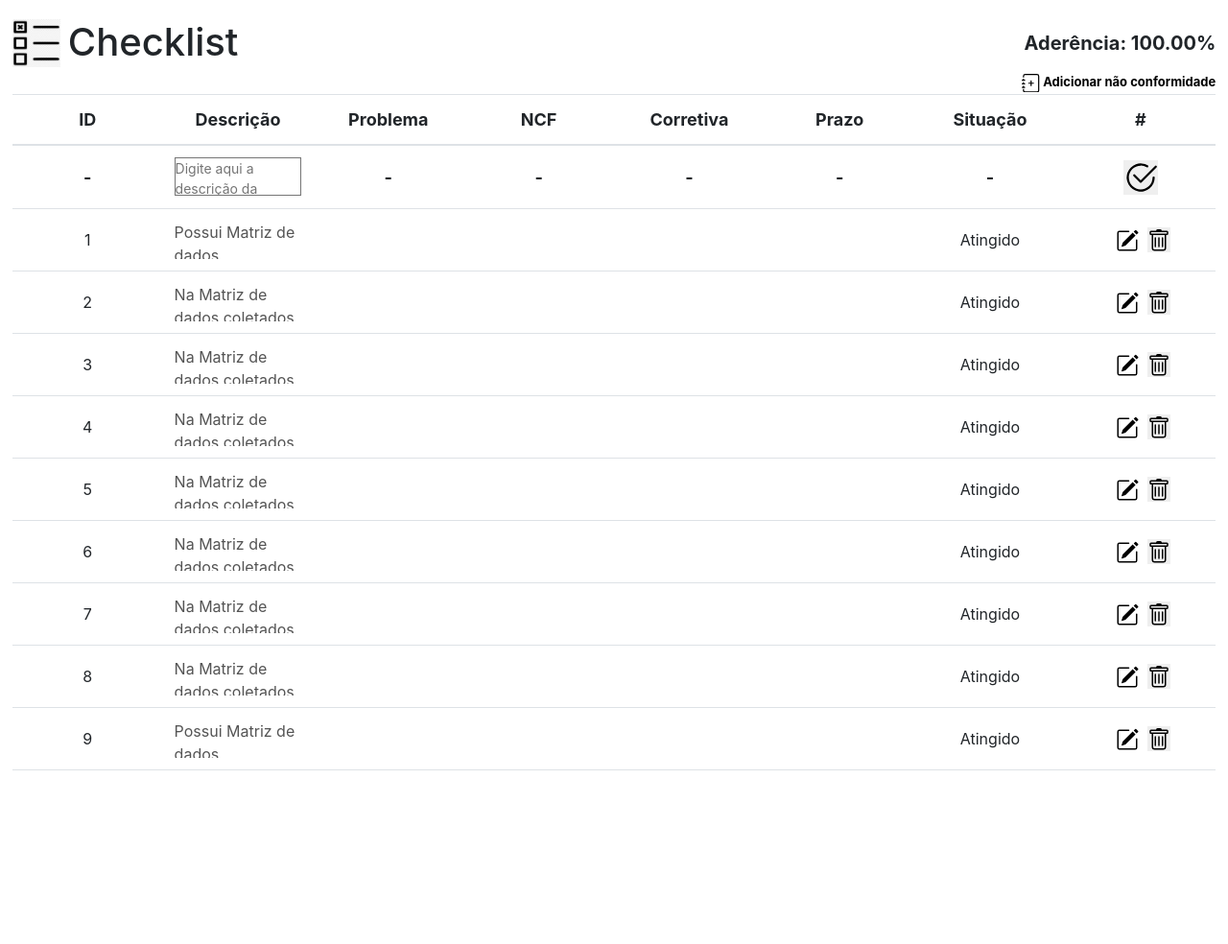
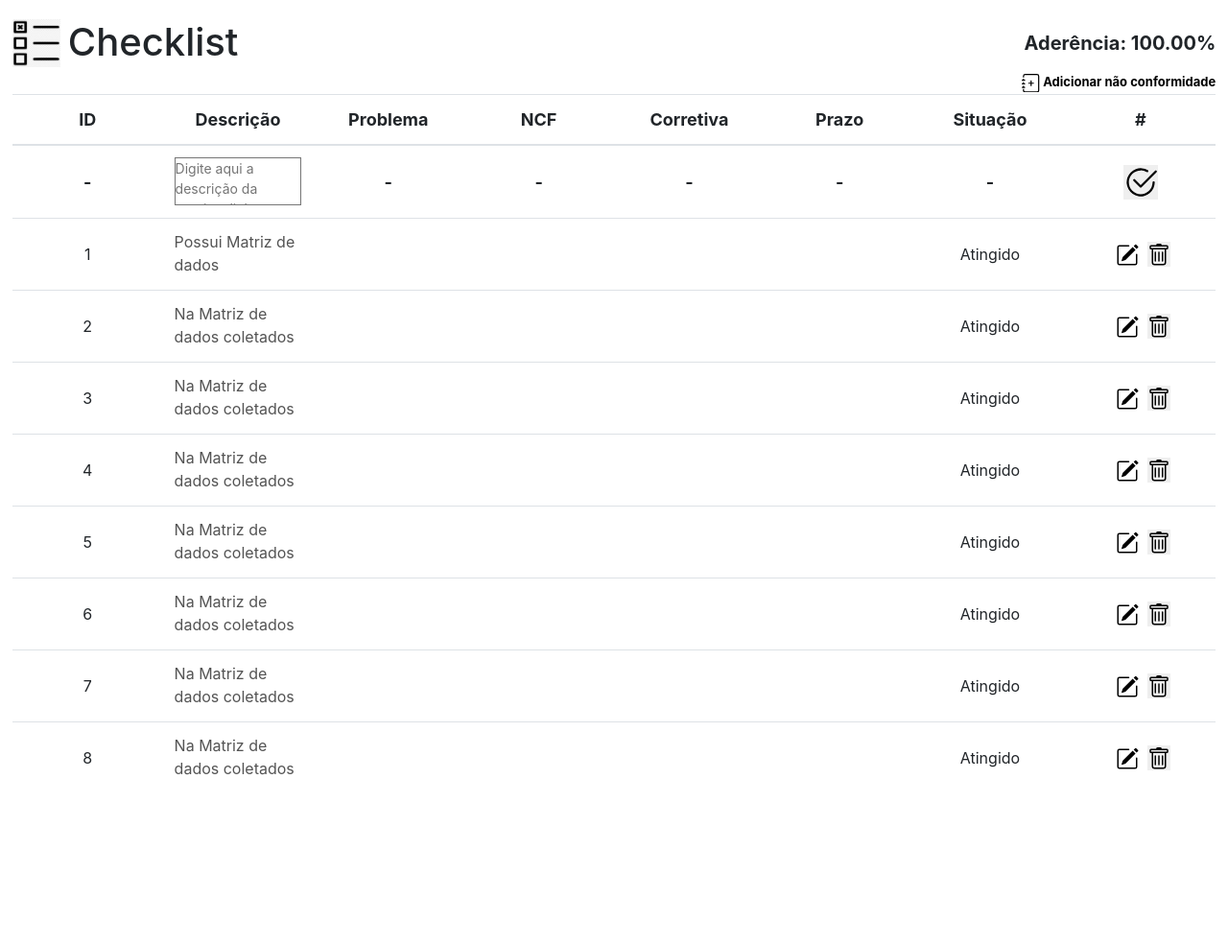
Before and after one commit to Bernardo-Andreatta/ChecklistModular, a PHP site: page / in a window 1280 px wide. Shown: the top 984 px of the page at 96% size. Run offline with PHP 8.4, Linux system fonts and the light colour scheme; data comes from the database, SQL or seed files in the repository.

Commit message:
BIG CSS UPDATE, MAJOR CHANGES

```diff
--- a/css/style.css
+++ b/css/style.css
@@ -89,7 +89,7 @@ thead, tbody tr {
 
 textarea{
     width: 100%;
-    height: 40px;
+    height: 50px;
     resize: none;
     margin-bottom: -6px;
 }
```
